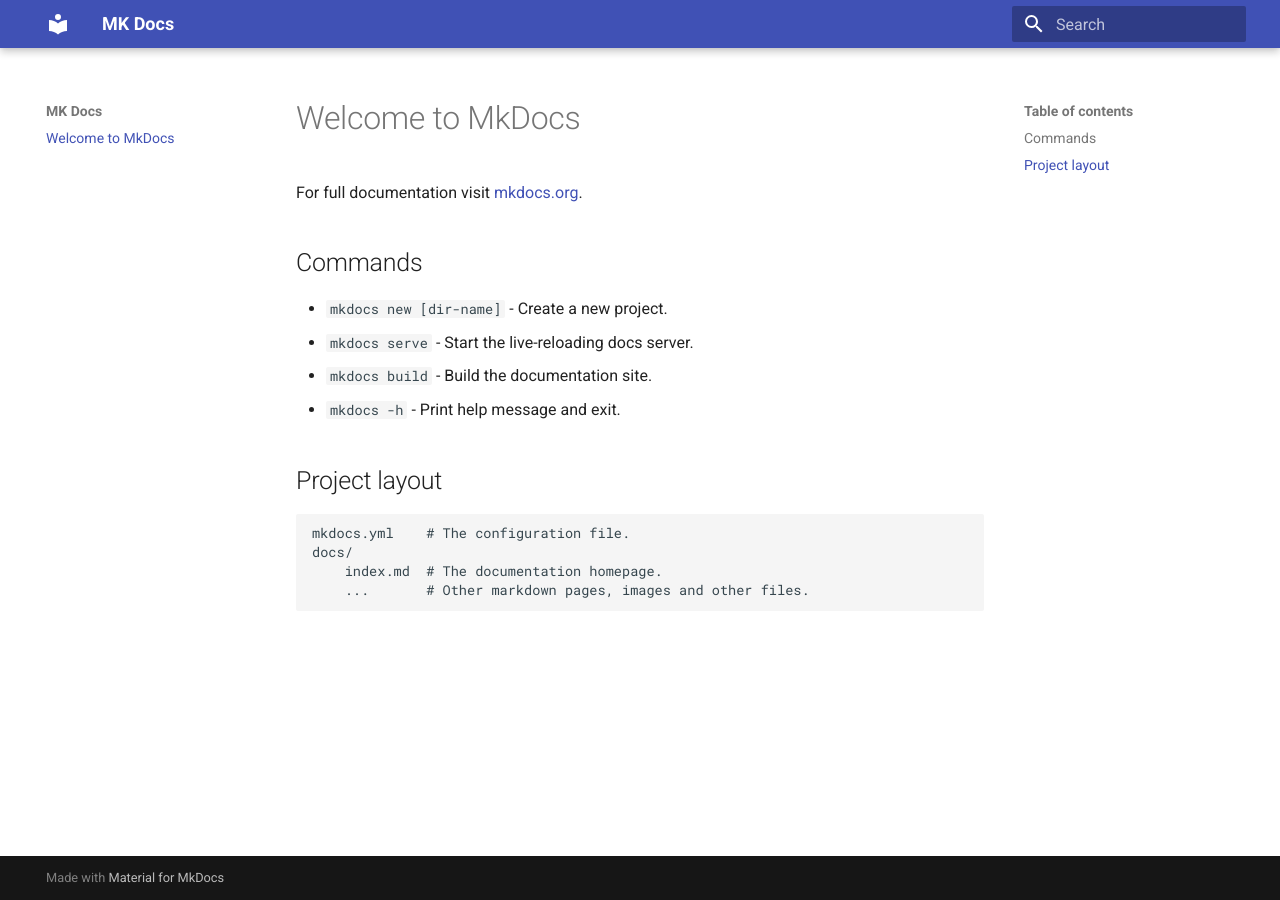
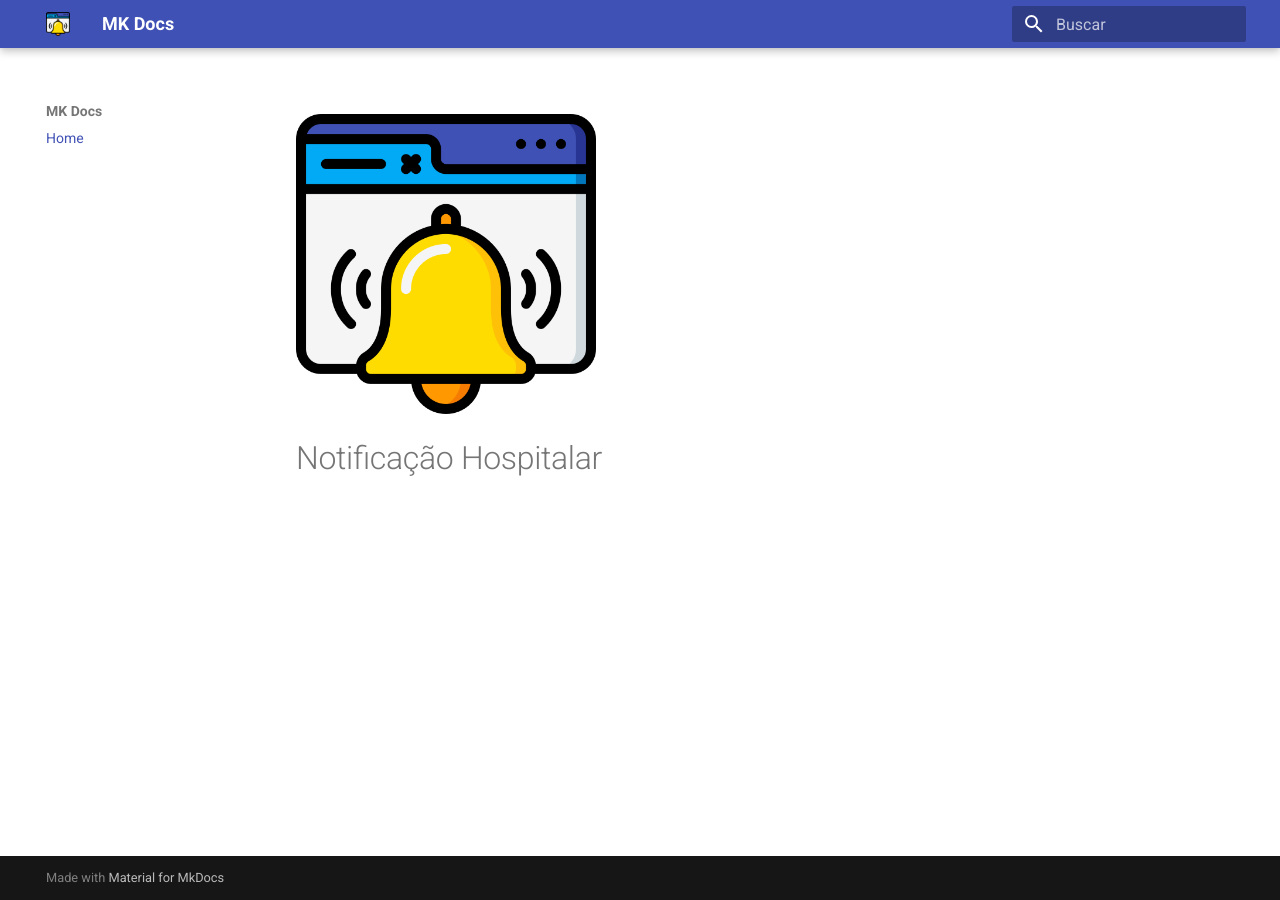
Before and after one commit to matheuskdev/notificacao_hospitalar, an MkDocs documentation site: the page built from docs/index.md, in a window 1280 px wide. Built offline with MkDocs 1.6.1 and Material for MkDocs 9.7.7, drawn with Linux system fonts in a browser that asks for light colours.

Commit message:
doc: adicionado logomarca na doc

```diff
--- a/docs/index.md
+++ b/docs/index.md
@@ -1,17 +1,3 @@
-# Welcome to MkDocs
+![logo_do_projeto](assets/logo.png){ width="300" }
 
-For full documentation visit [mkdocs.org](https://www.mkdocs.org).
-
-## Commands
-
-* `mkdocs new [dir-name]` - Create a new project.
-* `mkdocs serve` - Start the live-reloading docs server.
-* `mkdocs build` - Build the documentation site.
-* `mkdocs -h` - Print help message and exit.
-
-## Project layout
-
-    mkdocs.yml    # The configuration file.
-    docs/
-        index.md  # The documentation homepage.
-        ...       # Other markdown pages, images and other files.
+# Notificação Hospitalar
--- a/mkdocs.yml
+++ b/mkdocs.yml
@@ -1,5 +1,13 @@
 site_name: MK Docs
-
+repor_url: https://github.com/matheuskdev/notificacao_hospitalar.git
+repo_name: matheuskdev/notificacao_hospitalar
+edit_uri: tree/main/docs
 
 theme:
   name: material
+  language: pt-BR
+  logo: assets/logo.png
+  favicon: assets/logo.png
+
+markdown_extensions:
+  - attr_list
```
Also changed, not shown: docs/assets/logo.png (added).
